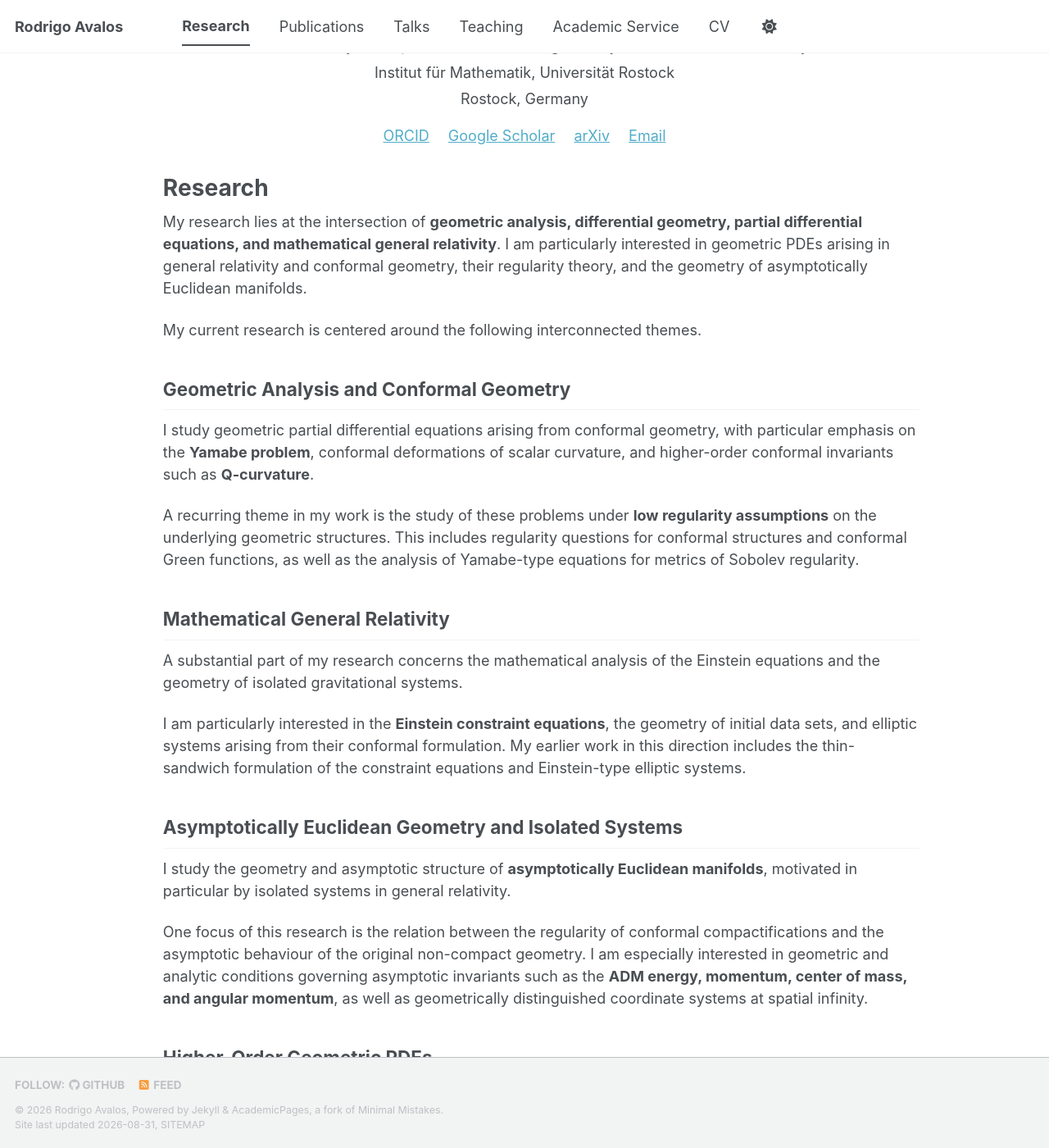
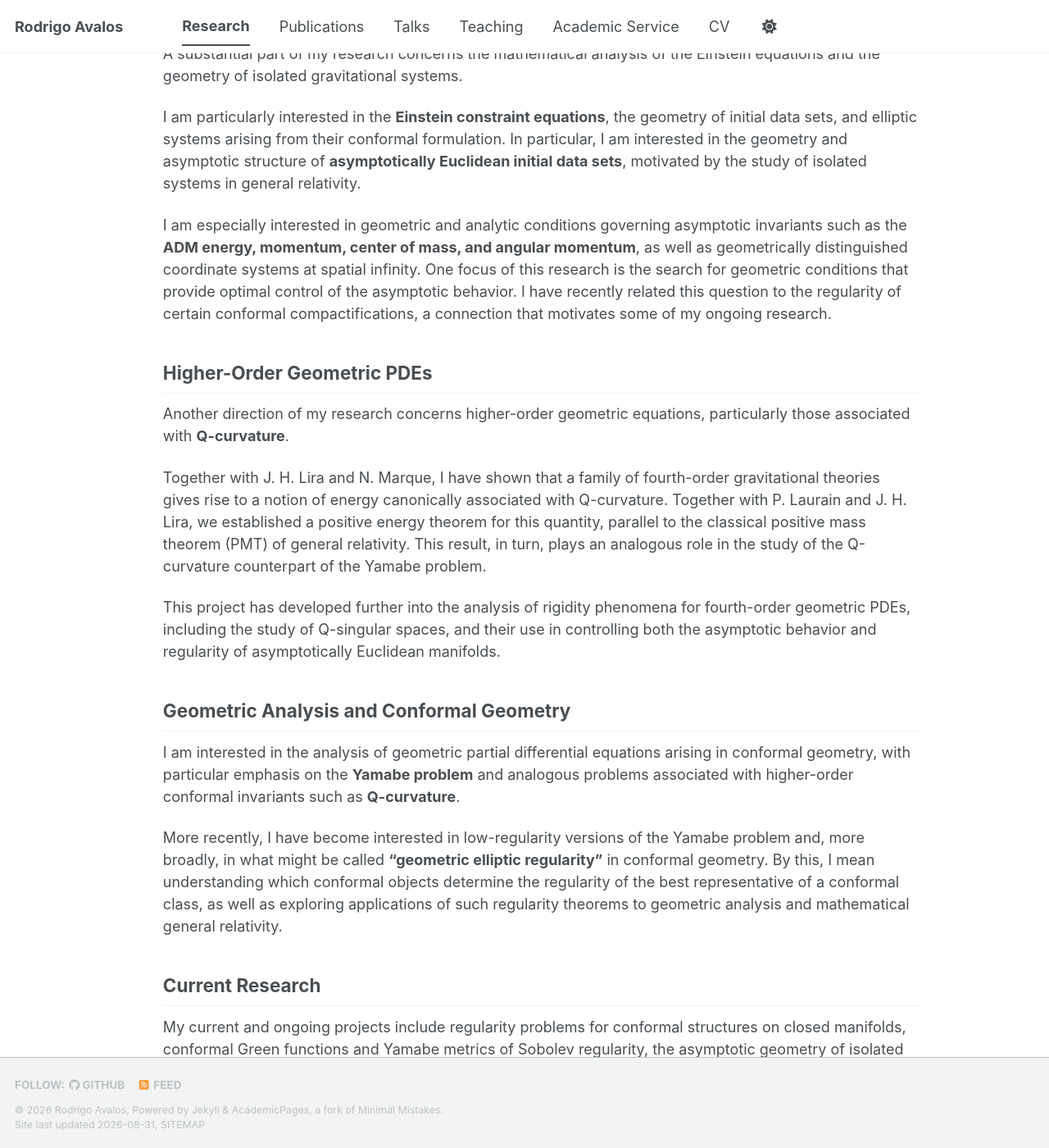
Before and after one commit to rodrigo-avalos/rodrigo-avalos, a Jekyll site: the page built from _pages/research.md, in a window 1280 px wide and 1400 px high, scrolled down 318 px. Shown: the whole window at 82% size. Built offline with Jekyll 4.4.1, drawn with Linux system fonts in a browser that asks for light colours; a style sheet for code colours, icons or effects is not loaded; some of the changed text lies outside the part shown.

Commit message:
Update research.md

```diff
--- a/_pages/research.md
+++ b/_pages/research.md
@@ -1,39 +1,36 @@
 ---
-layout: top
+layout: single
 title: "Research"
 permalink: /research/
+author_profile: false
 ---
 
-My research lies at the intersection of **geometric analysis, differential geometry, partial differential equations, and mathematical general relativity**. I am particularly interested in geometric PDEs arising in general relativity and conformal geometry, their regularity theory, and the geometry of asymptotically Euclidean manifolds.
+My research lies at the intersection of **differential geometry, partial differential equations, and mathematical general relativity**. I am particularly interested in geometric PDEs arising in general relativity and conformal geometry, their regularity theory, and the geometry of asymptotically Euclidean manifolds.
 
-My current research is centered around the following interconnected themes.
-
-## Geometric Analysis and Conformal Geometry
-
-I study geometric partial differential equations arising from conformal geometry, with particular emphasis on the **Yamabe problem**, conformal deformations of scalar curvature, and higher-order conformal invariants such as **Q-curvature**.
-
-A recurring theme in my work is the study of these problems under **low regularity assumptions** on the underlying geometric structures. This includes regularity questions for conformal structures and conformal Green functions, as well as the analysis of Yamabe-type equations for metrics of Sobolev regularity.
+My current research centers on the following interconnected themes.
 
 ## Mathematical General Relativity
 
 A substantial part of my research concerns the mathematical analysis of the Einstein equations and the geometry of isolated gravitational systems.
 
-I am particularly interested in the **Einstein constraint equations**, the geometry of initial data sets, and elliptic systems arising from their conformal formulation. My earlier work in this direction includes the thin-sandwich formulation of the constraint equations and Einstein-type elliptic systems.
+I am particularly interested in the **Einstein constraint equations**, the geometry of initial data sets, and elliptic systems arising from their conformal formulation. In particular, I am interested in the geometry and asymptotic structure of **asymptotically Euclidean initial data sets**, motivated by the study of isolated systems in general relativity.
 
-## Asymptotically Euclidean Geometry and Isolated Systems
-
-I study the geometry and asymptotic structure of **asymptotically Euclidean manifolds**, motivated in particular by isolated systems in general relativity.
-
-One focus of this research is the relation between the regularity of conformal compactifications and the asymptotic behaviour of the original non-compact geometry. I am especially interested in geometric and analytic conditions governing asymptotic invariants such as the **ADM energy, momentum, center of mass, and angular momentum**, as well as geometrically distinguished coordinate systems at spatial infinity.
+I am especially interested in geometric and analytic conditions governing asymptotic invariants such as the **ADM energy, momentum, center of mass, and angular momentum**, as well as geometrically distinguished coordinate systems at spatial infinity. One focus of this research is the search for geometric conditions that provide optimal control of the asymptotic behavior. I have recently related this question to the regularity of certain conformal compactifications, a connection that motivates some of my ongoing research.
 
 ## Higher-Order Geometric PDEs
 
-Another direction of my research concerns higher-order geometric equations, particularly those associated with **Q-curvature and fourth-order gravity**.
+Another direction of my research concerns higher-order geometric equations, particularly those associated with **Q-curvature**.
 
-This includes positive energy and rigidity phenomena for fourth-order geometric theories and the study of Q-singular and related geometric structures on asymptotically Euclidean manifolds.
+Together with J. H. Lira and N. Marque, I have shown that a family of fourth-order gravitational theories gives rise to a notion of energy canonically associated with Q-curvature. Together with P. Laurain and J. H. Lira, we established a positive energy theorem for this quantity, parallel to the classical positive mass theorem (PMT) of general relativity. This result, in turn, plays an analogous role in the study of the Q-curvature counterpart of the Yamabe problem.
+
+This project has developed further into the analysis of rigidity phenomena for fourth-order geometric PDEs, including the study of Q-singular spaces, and their use in controlling both the asymptotic behavior and regularity of asymptotically Euclidean manifolds.
+
+## Geometric Analysis and Conformal Geometry
+
+I am interested in the analysis of geometric partial differential equations arising in conformal geometry, with particular emphasis on the **Yamabe problem** and analogous problems associated with higher-order conformal invariants such as **Q-curvature**.
+
+More recently, I have become interested in low-regularity versions of the Yamabe problem and, more broadly, in what might be called **"geometric elliptic regularity"** in conformal geometry. By this, I mean understanding which conformal objects determine the regularity of the best representative of a conformal class, as well as exploring applications of such regularity theorems to geometric analysis and mathematical general relativity.
 
 ## Current Research
 
-Current and ongoing projects include regularity problems for conformal structures on closed 3-manifolds, conformal Green functions and Yamabe metrics of Sobolev regularity, the extrinsic geometry of isolated systems at spatial infinity, Bach-flat metrics, and regularity questions for the coupled Einstein constraint equations.
-
-For details and related articles, see my [Publications](/publications/) page.
+My current and ongoing projects include regularity problems for conformal structures on closed manifolds, conformal Green functions and Yamabe metrics of Sobolev regularity, the asymptotic geometry of isolated systems at spatial infinity, and regularity questions for the coupled Einstein constraint equations.
```
